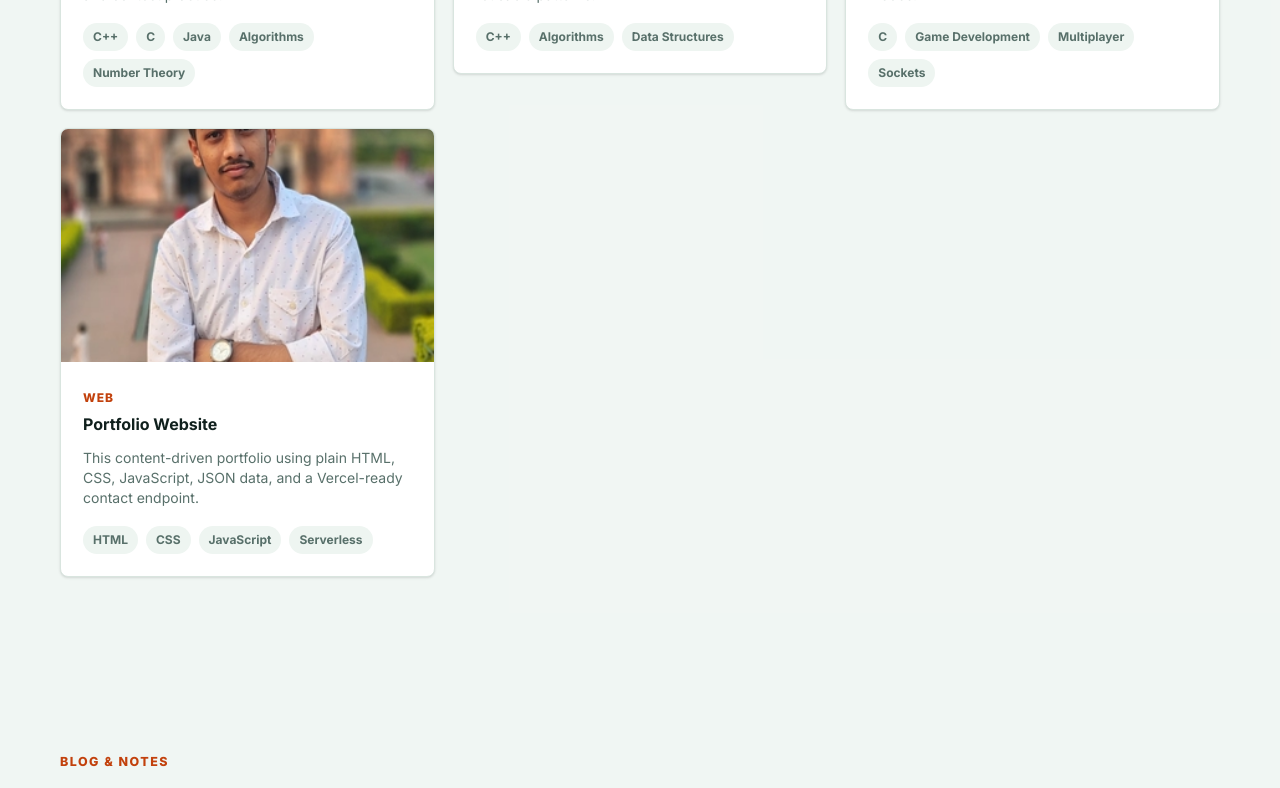
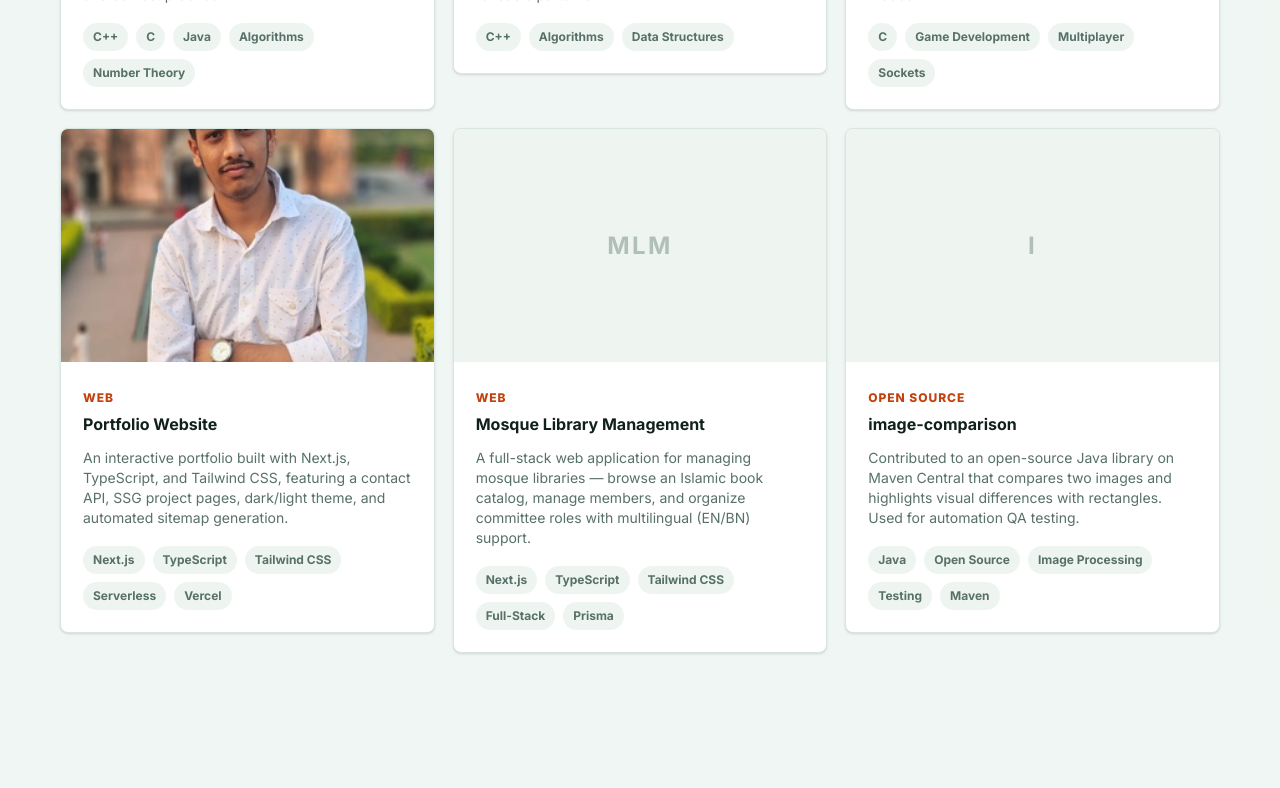
Before and after one commit to Shourov735/portfolio, a Next.js app: page / in a window 1280 px wide. Shown: the part 3960-4748 px from the top of the page. Built offline with nearby package versions, Linux system fonts and the light colour scheme.

Commit message:
Add Mosque Library Management and image-comparison projects; handle missing images

```diff
--- a/components/projects.tsx
+++ b/components/projects.tsx
@@ -69,12 +69,20 @@ export function Projects() {
                 href={`/projects/${slugify(project.title)}`}
                 className="block border border-[var(--color-line)] rounded-lg bg-[var(--color-surface)] shadow-sm overflow-hidden hover:-translate-y-1 hover:border-[var(--color-primary)]/55 hover:shadow-lg transition-all duration-180"
               >
+                {project.image ? (
                   <img
                     src={project.image}
                     alt={`${project.title} project preview`}
                     className="w-full aspect-[16/10] object-cover bg-[var(--color-surface-muted)]"
                     loading="lazy"
                   />
+                ) : (
+                  <div className="w-full aspect-[16/10] flex items-center justify-center bg-[var(--color-surface-muted)]">
+                    <span className="text-2xl font-bold tracking-widest text-[var(--color-muted)] opacity-40">
+                      {project.title.split(" ").map((w) => w[0]).join("").toUpperCase().slice(0, 3)}
+                    </span>
+                  </div>
+                )}
                 <div className="p-[22px]">
                   <span className="text-[var(--color-accent)] text-xs font-extrabold tracking-[0.08em] uppercase">
                     {project.category}
--- a/data/content.json
+++ b/data/content.json
@@ -132,14 +132,42 @@
     },
     {
       "title": "Portfolio Website",
-      "summary": "This content-driven portfolio using plain HTML, CSS, JavaScript, JSON data, and a Vercel-ready contact endpoint.",
+      "summary": "An interactive portfolio built with Next.js, TypeScript, and Tailwind CSS, featuring a contact API, SSG project pages, dark/light theme, and automated sitemap generation.",
       "image": "assets/images/profile.jpg",
       "category": "Web",
-      "tags": ["HTML", "CSS", "JavaScript", "Serverless"],
+      "tags": ["Next.js", "TypeScript", "Tailwind CSS", "Serverless", "Vercel"],
       "links": [
         {
           "label": "GitHub",
           "url": "https://github.com/Shourov735/portfolio"
+        },
+        {
+          "label": "Live",
+          "url": "https://portfolio-lemon-eight-22.vercel.app"
+        }
+      ]
+    },
+    {
+      "title": "Mosque Library Management",
+      "summary": "A full-stack web application for managing mosque libraries — browse an Islamic book catalog, manage members, and organize committee roles with multilingual (EN/BN) support.",
+      "category": "Web",
+      "tags": ["Next.js", "TypeScript", "Tailwind CSS", "Full-Stack", "Prisma"],
+      "links": [
+        {
+          "label": "Live Demo",
+          "url": "https://mosque-library-management.vercel.app"
+        }
+      ]
+    },
+    {
+      "title": "image-comparison",
+      "summary": "Contributed to an open-source Java library on Maven Central that compares two images and highlights visual differences with rectangles. Used for automation QA testing.",
+      "category": "Open Source",
+      "tags": ["Java", "Open Source", "Image Processing", "Testing", "Maven"],
+      "links": [
+        {
+          "label": "GitHub",
+          "url": "https://github.com/Shourov735/image-comparison"
         }
       ]
     }
@@ -162,6 +190,12 @@
       "date": "2026-06-23",
       "summary": "Watched a 3-hour tutorial and explored Rust's ownership model, borrowing, and type system. Built a small CLI tool to practice input handling before shifting focus back to C++ and systems programming.",
       "tags": ["Rust", "Systems Programming", "Learning"]
+    },
+    {
+      "title": "Contributing to open-source image-comparison",
+      "date": "2026-06-26",
+      "summary": "Forked and contributed to romankh3/image-comparison, a Java library on Maven Central that performs pixel-level image comparison for QA automation. Explored the codebase and submitted improvements.",
+      "tags": ["Java", "Open Source", "Image Processing", "Testing"]
     }
 
   ],
@@ -264,7 +298,11 @@
     },
     {
       "title": "Open Source",
-      "summary": "Maintain 3+ public repositories with clean documentation, contributing to the developer community."
+      "summary": "Contributed to romankh3/image-comparison, a Maven Central published Java library for automated image QA testing. Maintain 5+ public repositories."
+    },
+    {
+      "title": "Full-Stack Development",
+      "summary": "Built Mosque Library Management — a bilingual (EN/BN) full-stack app with catalog browsing, member management, and committee organization."
     },
     {
       "title": "Problem Solving",
```
Lines whose indentation alone changed are shown as unchanged.
